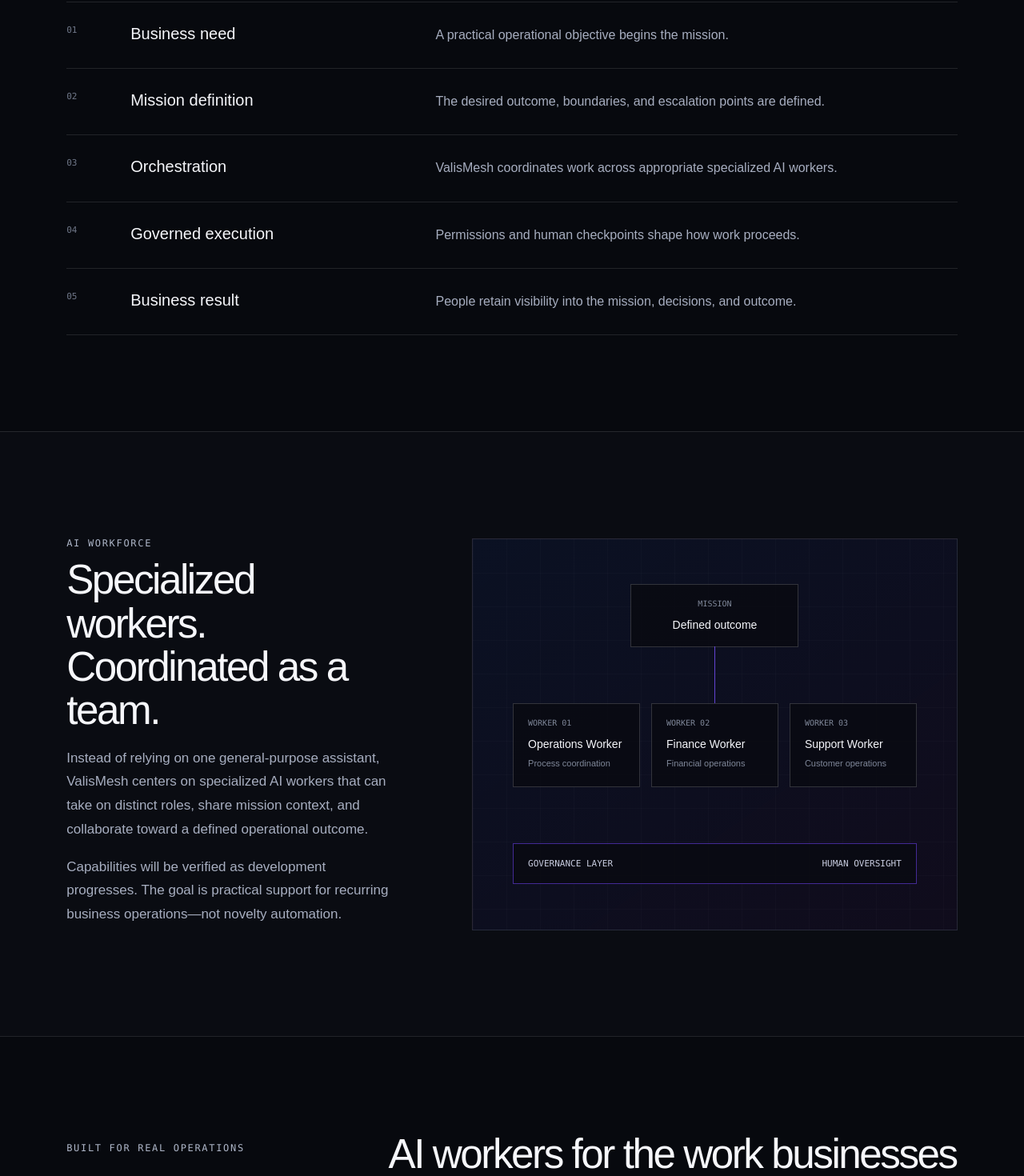
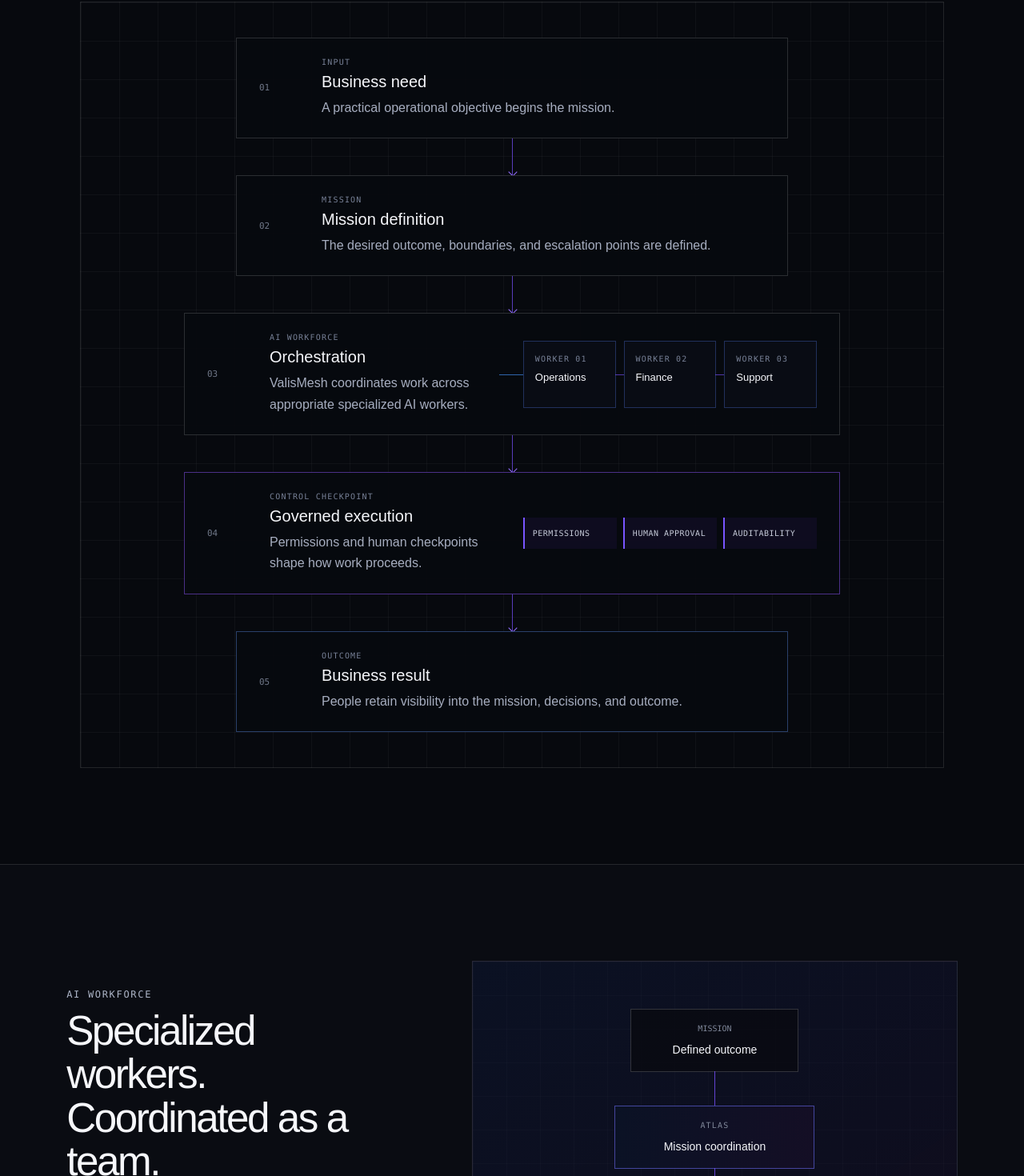
Before and after one commit to Silverdragon2001/valismesh-website, a Next.js app: page / in a window 1280 px wide. Shown: the part 1758-3228 px from the top of the page at 80% size. Built offline with nearby package versions, Linux system fonts and the light colour scheme.

Commit message:
Add Atlas coordination to workforce diagram

```diff
--- a/app/globals.css
+++ b/app/globals.css
@@ -37,19 +37,35 @@
 .section-heading h2,.workforce h2,.business h2,.about h2,.contact h2 { margin:0; font-size:clamp(38px,4vw,64px); line-height:1.06; letter-spacing:-.048em; font-weight:500; }
 .section-heading>p:last-child { max-width:660px; color:var(--muted); font-size:18px; line-height:1.7; }
 .process-section { background:#07090e; }
-.process-list { border-top:1px solid var(--line); }
-.process-card { display:grid; grid-template-columns:80px minmax(0,1fr); padding:28px 0; border-bottom:1px solid var(--line); transition:background .2s ease; }
-.process-card>span,.governance-grid article>span { color:#6f7788; font-family:var(--font-geist-mono),monospace; font-size:11px; }
-.process-card div { display:grid; grid-template-columns:.7fr 1.3fr; gap:30px; }
-.process-card h3,.governance-grid h3 { margin:0; font-size:20px; font-weight:520; }
-.process-card p,.governance-grid p { margin:0; color:var(--muted); line-height:1.65; }
+.mission-pipeline { position:relative; max-width:1080px; margin:0 auto; padding:44px clamp(24px,5vw,68px); border:1px solid var(--line); background-image:linear-gradient(rgba(255,255,255,.035) 1px,transparent 1px),linear-gradient(90deg,rgba(255,255,255,.035) 1px,transparent 1px); background-size:48px 48px; }
+.pipeline-stage { position:relative; display:grid; grid-template-columns:56px minmax(0,1fr); align-items:center; gap:22px; max-width:820px; margin:0 auto; padding:24px 28px; border:1px solid rgba(255,255,255,.15); background:rgba(7,9,14,.94); }
+.pipeline-stage>span,.governance-grid article>span { color:#6f7788; font-family:var(--font-geist-mono),monospace; font-size:11px; }
+.pipeline-stage small { display:block; margin-bottom:8px; color:#778096; font-family:var(--font-geist-mono),monospace; font-size:10px; letter-spacing:.12em; text-transform:uppercase; }
+.pipeline-stage h3,.governance-grid h3 { margin:0; font-size:20px; font-weight:520; }
+.pipeline-stage p,.governance-grid p { margin:8px 0 0; color:var(--muted); line-height:1.65; }
+.pipeline-stage-compact { max-width:690px; }
+.pipeline-connector { position:relative; width:1px; height:46px; margin:0 auto; background:rgba(121,81,255,.72); }
+.pipeline-connector:after { content:""; position:absolute; left:-3px; bottom:0; width:7px; height:7px; border-right:1px solid #956fff; border-bottom:1px solid #956fff; transform:rotate(45deg); }
+.pipeline-orchestration,.pipeline-governance { grid-template-columns:56px minmax(210px,.8fr) minmax(360px,1.2fr); }
+.pipeline-workers { position:relative; display:grid; grid-template-columns:repeat(3,1fr); gap:10px; padding-left:30px; }
+.pipeline-workers:before { content:""; position:absolute; left:0; top:50%; width:30px; height:1px; background:rgba(70,151,255,.65); }
+.pipeline-workers>div { position:relative; min-height:84px; padding:16px 14px; border:1px solid rgba(90,132,255,.3); background:#090c14; }
+.pipeline-workers>div:not(:last-child):after { content:""; position:absolute; top:50%; left:100%; width:11px; height:1px; background:rgba(121,81,255,.65); }
+.pipeline-workers strong { font-size:13px; font-weight:520; }
+.pipeline-governance { border-color:rgba(143,86,255,.5); }
+.checkpoint-indicators { display:grid; grid-template-columns:repeat(3,1fr); gap:8px; padding-left:30px; }
+.checkpoint-indicators span { padding:14px 10px; border-left:2px solid #7855ff; background:rgba(108,65,255,.07); color:#c5cad8; font-family:var(--font-geist-mono),monospace; font-size:10px; letter-spacing:.05em; text-transform:uppercase; }
+.pipeline-result { border-color:rgba(100,154,255,.38); }
 .workforce { display:grid; grid-template-columns:.8fr 1.2fr; gap:clamp(60px,8vw,140px); align-items:center; background:#0a0c12; }
 .workforce-copy>p:not(.section-label) { color:var(--muted); font-size:17px; line-height:1.75; }
-.workforce-diagram { position:relative; min-height:490px; display:flex; flex-direction:column; justify-content:center; gap:70px; padding:50px; border:1px solid var(--line); background:linear-gradient(145deg,rgba(47,102,255,.08),rgba(154,54,255,.05)),#080a10; }
+.workforce-diagram { position:relative; min-height:560px; display:flex; flex-direction:column; justify-content:center; gap:42px; padding:46px 50px; border:1px solid var(--line); background:linear-gradient(145deg,rgba(47,102,255,.08),rgba(154,54,255,.05)),#080a10; }
 .workforce-diagram:before { content:""; position:absolute; inset:0; background-image:linear-gradient(var(--line) 1px,transparent 1px),linear-gradient(90deg,var(--line) 1px,transparent 1px); background-size:42px 42px; opacity:.18; }
-.mission-node,.worker-row>div,.oversight-bar { position:relative; z-index:1; border:1px solid rgba(255,255,255,.17); background:rgba(9,11,18,.9); padding:18px; }
+.mission-node,.atlas-node,.worker-row>div,.oversight-bar { position:relative; z-index:1; border:1px solid rgba(255,255,255,.17); background:rgba(9,11,18,.9); padding:18px; }
 .mission-node { width:210px; align-self:center; text-align:center; }
-.mission-node:after { content:""; position:absolute; width:1px; height:71px; left:50%; top:100%; background:rgba(121,81,255,.8); }
+.mission-node:after,.atlas-node:after { content:""; position:absolute; width:1px; height:43px; left:50%; top:100%; background:rgba(121,81,255,.8); }
+.atlas-node { width:250px; align-self:center; text-align:center; border-color:rgba(112,113,255,.55); background:linear-gradient(90deg,rgba(47,102,255,.08),rgba(154,54,255,.08)),rgba(9,11,18,.96); }
+.atlas-node small { color:#9ea9c4; letter-spacing:.12em; }
+.atlas-node:before { content:""; position:absolute; left:50%; top:calc(100% + 42px); width:min(360px,calc(100vw - 180px)); height:18px; border-top:1px solid rgba(121,81,255,.64); border-left:1px solid rgba(121,81,255,.64); border-right:1px solid rgba(121,81,255,.64); transform:translateX(-50%); }
 .worker-row { position:relative; z-index:1; display:grid; grid-template-columns:repeat(3,1fr); gap:14px; }
 .worker-row>div { min-height:105px; }
 .workforce-diagram small { display:block; margin-bottom:12px; color:#7f8799; font-family:var(--font-geist-mono),monospace; font-size:10px; text-transform:uppercase; }
@@ -76,5 +92,5 @@
 .email-link { display:inline-flex; gap:20px; margin-top:34px; padding:16px 0 10px; border-bottom:1px solid rgba(255,255,255,.4); font-size:clamp(20px,2.3vw,34px); }
 footer { display:grid; grid-template-columns:1fr auto auto; align-items:center; gap:50px; padding:34px clamp(24px,6.5vw,110px); border-top:1px solid var(--line); color:#6f7788; font-size:11px; }
 footer img { width:145px; height:auto; }
-@media (max-width:900px) { .section-heading,.workforce,.business,.about{grid-template-columns:1fr}.section-heading .section-label{grid-row:auto}.governance-grid{grid-template-columns:repeat(2,1fr)}.about-mark{max-width:440px;padding:0}.process-card div{grid-template-columns:1fr}footer{grid-template-columns:1fr;gap:10px} }
-@media (max-width:640px) { .section{padding:80px 20px}.section-heading{gap:18px;margin-bottom:42px}.process-card{grid-template-columns:45px 1fr}.process-card div{gap:10px}.workforce-diagram{min-height:420px;padding:22px;gap:55px}.worker-row{gap:7px}.worker-row>div{padding:12px}.worker-row p{display:none}.governance-grid{grid-template-columns:1fr}.governance-grid article{min-height:220px}.about{gap:35px}footer{padding:30px 20px} }
+@media (max-width:900px) { .section-heading,.workforce,.business,.about{grid-template-columns:1fr}.section-heading .section-label{grid-row:auto}.pipeline-orchestration,.pipeline-governance{grid-template-columns:48px 1fr}.pipeline-workers,.checkpoint-indicators{grid-column:2;padding:16px 0 0}.pipeline-workers:before{display:none}.governance-grid{grid-template-columns:repeat(2,1fr)}.about-mark{max-width:440px;padding:0}footer{grid-template-columns:1fr;gap:10px} }
+@media (max-width:640px) { .section{padding:80px 20px}.section-heading{gap:18px;margin-bottom:42px}.mission-pipeline{padding:28px 14px;background-size:36px 36px}.pipeline-stage,.pipeline-orchestration,.pipeline-governance{grid-template-columns:34px minmax(0,1fr);gap:12px;padding:20px 16px}.pipeline-stage>span{align-self:start;padding-top:3px}.pipeline-workers,.checkpoint-indicators{grid-column:1 / -1;padding:18px 0 0}.pipeline-workers{grid-template-columns:1fr;gap:8px}.pipeline-workers>div{min-height:0;padding:13px 14px}.pipeline-workers>div:not(:last-child):after{top:100%;left:50%;width:1px;height:9px}.checkpoint-indicators{grid-template-columns:1fr;gap:6px}.pipeline-connector{height:38px}.workforce-diagram{min-height:700px;padding:28px 22px;gap:34px}.mission-node{width:min(210px,100%)}.atlas-node{width:min(250px,100%)}.mission-node:after,.atlas-node:after{height:35px}.atlas-node:before{display:none}.worker-row{grid-template-columns:1fr;gap:16px}.worker-row>div{min-height:0;padding:14px 16px}.worker-row>div:not(:last-child):after{content:"";position:absolute;top:100%;left:50%;width:1px;height:17px;background:rgba(121,81,255,.7)}.worker-row p{display:block}.governance-grid{grid-template-columns:1fr}.governance-grid article{min-height:220px}.about{gap:35px}footer{padding:30px 20px} }
--- a/app/page.tsx
+++ b/app/page.tsx
@@ -50,12 +50,36 @@
 
       <section className="section process-section" id="how">
         <div className="section-heading"><p className="section-label">How it works</p><h2>From business need to governed result.</h2><p>The platform is designed to give operational work structure, continuity, and visible control from beginning to end.</p></div>
-        <div className="process-list">{process.map(([n,title,text]) => <article className="process-card" key={n}><span>{n}</span><div><h3>{title}</h3><p>{text}</p></div></article>)}</div>
+        <div className="mission-pipeline" aria-label="ValisMesh governed mission workflow">
+          <article className="pipeline-stage pipeline-stage-compact">
+            <span>{process[0][0]}</span><div><small>Input</small><h3>{process[0][1]}</h3><p>{process[0][2]}</p></div>
+          </article>
+          <div className="pipeline-connector" aria-hidden="true"><span /></div>
+          <article className="pipeline-stage pipeline-stage-compact">
+            <span>{process[1][0]}</span><div><small>Mission</small><h3>{process[1][1]}</h3><p>{process[1][2]}</p></div>
+          </article>
+          <div className="pipeline-connector pipeline-connector-split" aria-hidden="true"><span /></div>
+          <article className="pipeline-stage pipeline-orchestration">
+            <span>{process[2][0]}</span>
+            <div className="pipeline-stage-copy"><small>AI workforce</small><h3>{process[2][1]}</h3><p>{process[2][2]}</p></div>
+            <div className="pipeline-workers" aria-label="Coordinated example workers"><div><small>Worker 01</small><strong>Operations</strong></div><div><small>Worker 02</small><strong>Finance</strong></div><div><small>Worker 03</small><strong>Support</strong></div></div>
+          </article>
+          <div className="pipeline-connector" aria-hidden="true"><span /></div>
+          <article className="pipeline-stage pipeline-governance">
+            <span>{process[3][0]}</span>
+            <div className="pipeline-stage-copy"><small>Control checkpoint</small><h3>{process[3][1]}</h3><p>{process[3][2]}</p></div>
+            <div className="checkpoint-indicators" aria-label="Governance controls"><span>Permissions</span><span>Human approval</span><span>Auditability</span></div>
+          </article>
+          <div className="pipeline-connector" aria-hidden="true"><span /></div>
+          <article className="pipeline-stage pipeline-stage-compact pipeline-result">
+            <span>{process[4][0]}</span><div><small>Outcome</small><h3>{process[4][1]}</h3><p>{process[4][2]}</p></div>
+          </article>
+        </div>
       </section>
 
       <section className="section workforce" id="workforce">
         <div className="workforce-copy"><p className="section-label">AI workforce</p><h2>Specialized workers. Coordinated as a team.</h2><p>Instead of relying on one general-purpose assistant, ValisMesh centers on specialized AI workers that can take on distinct roles, share mission context, and collaborate toward a defined operational outcome.</p><p>Capabilities will be verified as development progresses. The goal is practical support for recurring business operations—not novelty automation.</p></div>
-        <div className="workforce-diagram" aria-label="Illustrative mission coordinated across specialized AI workers"><div className="mission-node"><small>Mission</small><strong>Defined outcome</strong></div><div className="worker-row"><div><small>Worker 01</small><strong>Operations Worker</strong><p>Process coordination</p></div><div><small>Worker 02</small><strong>Finance Worker</strong><p>Financial operations</p></div><div><small>Worker 03</small><strong>Support Worker</strong><p>Customer operations</p></div></div><div className="oversight-bar"><span>Governance layer</span><span>Human oversight</span></div></div>
+        <div className="workforce-diagram" aria-label="Illustrative mission coordinated by Atlas across specialized AI workers"><div className="mission-node"><small>Mission</small><strong>Defined outcome</strong></div><div className="atlas-node"><small>Atlas</small><strong>Mission coordination</strong></div><div className="worker-row"><div><small>Worker 01</small><strong>Operations Worker</strong><p>Process coordination</p></div><div><small>Worker 02</small><strong>Finance Worker</strong><p>Financial operations</p></div><div><small>Worker 03</small><strong>Support Worker</strong><p>Customer operations</p></div></div><div className="oversight-bar"><span>Governance layer</span><span>Human oversight</span></div></div>
       </section>
 
       <section className="section operations-section">
```
